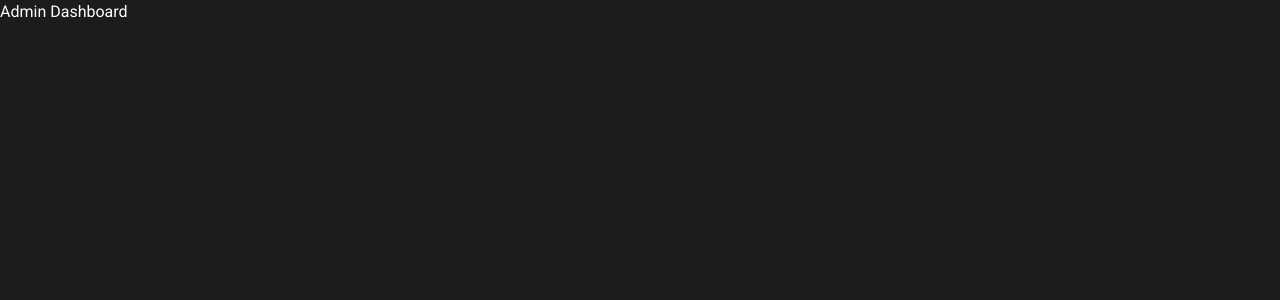
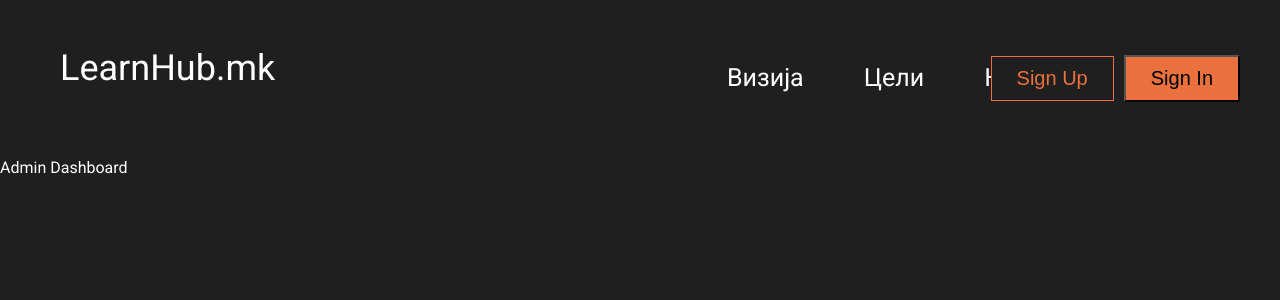
Before and after one commit to learnhubmk/app, a Next.js app: page /admin-dashboard in a window 1280 px wide. Shown: the top 300 px of the page. Built offline with nearby package versions, Linux system fonts and the light colour scheme.

Commit message:
Navigation and Footer Update

```diff
--- a/app/layout.tsx
+++ b/app/layout.tsx
@@ -3,6 +3,8 @@ import { Roboto } from 'next/font/google';
 import { Suspense } from 'react';
 import './styles/main.scss';
 import Loading from './loading';
+import Footer from '../components/reusable-components/footer/Footer';
+import Navigation from '../components/reusable-components/navigation/Navigation';
 
 const roboto = Roboto({ subsets: ['latin'], weight: ['400'] });
 
@@ -14,9 +16,11 @@ const RootLayout = ({
 }>) => (
   <html lang="en">
     <body className={roboto.className}>
+      <Navigation />
       <main>
         <Suspense fallback={<Loading />}>{children}</Suspense>
       </main>
+      <Footer />
     </body>
   </html>
 );
--- a/app/styles/globals/_colors.scss
+++ b/app/styles/globals/_colors.scss
@@ -1,6 +1,6 @@
 :root {
   --black-color: hsl(0, 0%, 0%);
-  --bg-color: hsl(0, 0%, 11%);
+  --bg-color: hsl(0, 0%, 12%);
   --text-color: hsl(0, 0%, 100%);
   --error-light: hsla(3, 71%, 41%, 1);
   --error-light-text: hsl(0, 0%, 100%);
--- /dev/null
+++ b/components/reusable-components/footer/Footer.tsx
@@ -0,0 +1,43 @@
+import React from 'react';
+import Link from 'next/link';
+import { FaLinkedin, FaFacebook, FaInstagram, FaYoutube } from 'react-icons/fa';
+import styles from './footer.module.scss';
+
+const Footer = () => {
+  return (
+    <footer className={`${styles.footer}`}>
+      <div className={`${styles.leftSection}`}>
+        <p>LearnHub.mk</p>
+      </div>
+
+      <div className={`${styles.contactSection}`}>
+        <p>CONTACT</p>
+        <p>contact@learnhub.mk</p>
+      </div>
+
+      <div className={`${styles.socialMediaSection}`}>
+        <p>SOCIAL MEDIA</p>
+        <Link href="https://www.linkedin.com/" target="_blank" rel="noopener noreferrer">
+          <FaLinkedin /> Linkedin
+        </Link>
+        <Link href="https://www.facebook.com/" target="_blank" rel="noopener noreferrer">
+          <FaFacebook /> Facebook
+        </Link>
+        <Link href="https://www.instagram.com/" target="_blank" rel="noopener noreferrer">
+          <FaInstagram /> Instagram
+        </Link>
+        <Link href="https://www.youtube.com/" target="_blank" rel="noopener noreferrer">
+          <FaYoutube /> Youtube
+        </Link>
+      </div>
+
+      <div className={`${styles.newsletterSection}`}>
+        <p>NEWSLETTER</p>
+        <input type="email" placeholder="Enter your email" />
+        <button type="button"> → </button>
+      </div>
+    </footer>
+  );
+};
+
+export default Footer;
--- /dev/null
+++ b/components/reusable-components/footer/footer.module.scss
@@ -0,0 +1,140 @@
+.footer {
+  display: flex;
+  flex-wrap: wrap;
+  justify-content: space-between;
+  align-items: center;
+  padding: 40px;
+  background-color: var(--bg-color);
+  color: #fff;
+  margin-top: 6303px;
+}
+
+.leftSection {
+  flex: 1;
+  font-size: 36px;
+  margin-left: 60px;
+  margin-bottom: 200px;
+  font-family: 'Inter', sans-serif;
+  font-weight: 400;
+  width: 227px;
+  height: 44px;
+  top: 6294px;
+  left: 81px;
+}
+
+.contactSection p:first-child {
+  flex: 2;
+  margin-left: 300px;
+  font-size: 24px;
+  font-family: 'Roboto Condensed', sans-serif;
+  font-weight: 700;
+  width: 96px;
+  height: 20px;
+  top: 6306px;
+  left: 536px;
+  margin-bottom: 35px;
+}
+
+.contactSection p:last-child {
+  font-size: 20px;
+  font-family: 'Roboto', sans-serif;
+  font-weight: 300;
+  margin-left: 300px;
+  margin-bottom: 170px;
+  font-weight: 500;
+  text-decoration: underline;
+}
+
+.socialMediaSection {
+  flex: 2;
+  margin-left: 150px;
+  font-size: 24px;
+  font-family: 'Roboto Condensed', sans-serif;
+  font-weight: 700;
+  text-transform: uppercase;
+  margin-bottom: 50px;
+}
+
+.socialMediaSection p {
+  font-size: 24px;
+  margin-bottom: 8px;
+  padding-bottom: 30px;
+}
+
+.socialMediaSection a {
+  display: flex; // Use flex to allow centering the icon horizontally
+  align-items: center; // Center the icon vertically
+  margin-bottom: 12px;
+  color: #fff;
+  text-decoration: none;
+  font-family: 'Roboto', sans-serif;
+  font-weight: 300;
+  gap: 10px; // Add space between the icon and text
+}
+
+.newsletterSection {
+  flex: 2;
+  margin-left: -100px;
+  margin-bottom: 10px;
+  font-size: 24px;
+  font-family: 'Roboto Condensed', sans-serif;
+  font-weight: 700;
+}
+
+.newsletterSection p {
+  margin-bottom: 40px;
+}
+
+.newsletterSection input {
+  background-color: var(--bg-color);
+  border: 1px solid #ffff;
+  padding: 8px;
+  margin-right: 8px;
+  cursor: text;
+  width: 252px;
+  height: 38px;
+}
+
+.newsletterSection input::placeholder {
+  color: #ffffff;
+}
+
+.newsletterSection button {
+  padding: 9px;
+  background-color: #fff;
+  color: var(--bg-color);
+  border: none;
+  cursor: pointer;
+  margin-left: -9px;
+  margin-bottom: 150px;
+  height: 38px;
+  width: 42px;
+}
+
+@media screen and (max-width: 768px) {
+  .footer {
+    padding: 10px;
+  }
+
+  .leftSection {
+    font-size: 18px;
+    margin-bottom: 10px;
+  }
+
+  .contactSection p:first-child,
+  .contactSection p:last-child,
+  .socialMediaSection,
+  .newsletterSection {
+    margin: 10px 0;
+  }
+
+  .socialMediaSection p {
+    padding-bottom: 5px;
+  }
+
+  .newsletterSection button {
+    padding: 8px;
+    font-size: 16px;
+    margin-bottom: 10px;
+  }
+}
--- /dev/null
+++ b/components/reusable-components/navigation/Navigation.tsx
@@ -0,0 +1,53 @@
+import React from 'react';
+import Link from 'next/link';
+import styles from './navigation.module.scss';
+
+const Navigation = () => {
+  return (
+    <nav className={styles.largeNavbar}>
+      <div className={styles.navContainer}>
+        <div className={styles.leftContent}>
+          <Link className={styles.navbarBrand} href="/">
+            LearnHub.mk
+          </Link>
+          <div id="navbarNav">
+            <ul className={styles.horizontalNav}>
+              <Link className={styles.navLink1} href="/">
+                Визија{' '}
+              </Link>
+              <Link className={styles.navLink1} href="/">
+                {' '}
+                Цели{' '}
+              </Link>
+              <Link className={styles.navLink1} href="/">
+                {' '}
+                Контакт{' '}
+              </Link>
+              <Link className={styles.navLink1} href="/">
+                Блог{' '}
+              </Link>
+            </ul>
+          </div>
+        </div>
+        <div className={styles.rightContent}>
+          <div>
+            <Link href="/signup" passHref>
+              <button type="button" className={styles.customButton1}>
+                Sign Up
+              </button>
+            </Link>
+          </div>
+          <div>
+            <Link href="/signin" passHref>
+              <button type="button" className={styles.customButton}>
+                Sign In
+              </button>
+            </Link>
+          </div>
+        </div>
+      </div>
+    </nav>
+  );
+};
+
+export default Navigation;
--- /dev/null
+++ b/components/reusable-components/navigation/navigation.module.scss
@@ -0,0 +1,62 @@
+.navbar {
+  background-color: var(--bg-color);
+}
+
+.navbarBrand {
+  color: #ffff;
+  font-size: 36px;
+  margin-left: 20px;
+  width: 227px;
+  height: 44px;
+  top: 67px;
+  left: 85px;
+}
+
+.navLink1 {
+  color: #ffff;
+  font-size: 25px;
+  margin-right: -370px;
+  margin-left: 430px;
+}
+
+.horizontalNav {
+  display: flex;
+  list-style: none;
+  padding: 10px;
+}
+
+.navContainer {
+  display: flex;
+  justify-content: space-between;
+}
+.leftContent {
+  display: flex;
+  align-items: center;
+}
+
+.rightContent {
+  display: flex;
+  align-items: center;
+}
+
+.customButton1 {
+  background-color: var(--bg-color);
+  padding: 10px;
+  margin-right: 10px;
+  color: #ea713e;
+  border: 1px solid #ea713e;
+  font-size: 20px;
+  padding-inline: 25px;
+}
+
+.customButton {
+  background-color: #ea713e;
+  padding: 10px;
+  font-size: 20px;
+  padding-inline: 25px;
+}
+
+.largeNavbar {
+  background-color: var(--bg-color);
+  padding: 40px;
+}
```
Also changed, not shown: components/reusable-components/button/Button.tsx (added, +50 -0 lines), components/reusable-components/button/button.module.scss (added, +18 -0 lines), 1 other file (tests, documents, lock files or other folders).
